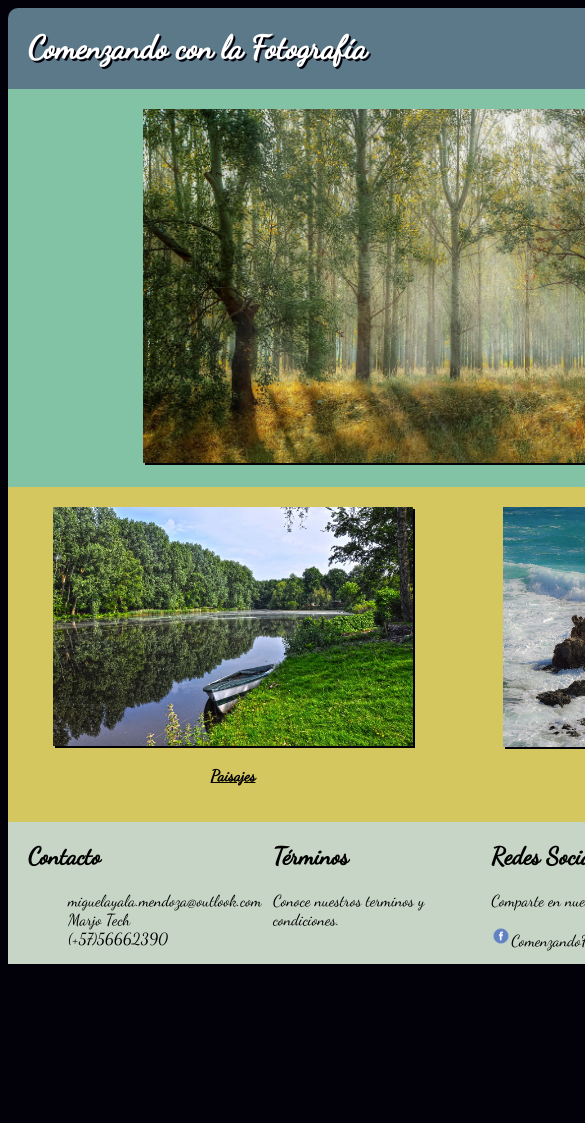
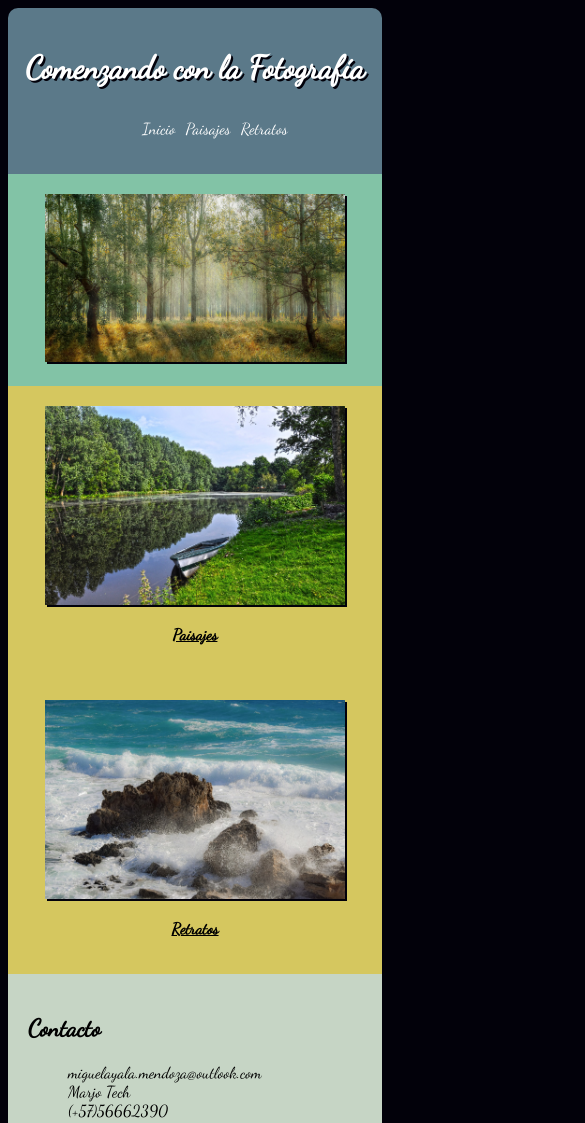
Before and after one commit to mayala82/Fotografias, a plain HTML site: page Index.html in a window 390 px wide. Shown: the top 1123 px of the page, 585 px wide, since content can reach past the window. Before the commit the page ends 972 px from the top, so only its background shows below. Drawn offline with Linux system fonts and the light colour scheme.

Commit message:
Actualizacion de hoja de estilos vista dispositivos moviles

```diff
--- a/css/estilos.css
+++ b/css/estilos.css
@@ -6,33 +6,14 @@ body{
   background-color: #02010a;
   font-family: DancingScript;
 }
-#contenido{
-  width: 900px;
-  margin: 0 auto;
-  display: flex;
-  flex-direction: column;
-}
 header{
   background-color: #5b7989;
   border-radius: 10px 10px 0px 0px;
-
   color: white;
-  display: flex;
-  flex-flow: row;
+}
+footer{
   width: 100%;
-}
-#titulo{
-  margin-left: 20px;
-  float: left;
-  width: 60%;
-}
-#titulo>h1{
-  text-shadow: 2px 2px #02010a;
-}
-nav{
-    width: 40%;
-    float: right;
-    padding-left: 10px;
+  background-color: #C6d5c5;
 }
 .menu{
   list-style-type: none;
@@ -53,7 +34,31 @@ nav{
   text-decoration: underline;
 }
 .menu>li>a:visited{}
-
+@media screen and (min-width:960px){
+  #contenido{
+    width: 900px;
+    margin: 0 auto;
+    display: flex;
+    flex-direction: column;
+  }
+  header{
+    display: flex;
+    flex-flow: row;
+    width: 100%;
+  }
+  #titulo{
+    margin-left: 20px;
+    float: left;
+    width: 60%;
+  }
+  #titulo>h1{
+    text-shadow: 2px 2px #02010a;
+  }
+  nav{
+      width: 40%;
+      float: right;
+      padding-left: 10px;
+  }
   .principal{
     width: 100%;
     margin: 0 auto;
@@ -89,17 +94,9 @@ img{
   .adaptativa_2{
     width: 80%;
   }
-#img2:hover{
-  transform: rotate(10deg);
-}
-#img3:hover{
-  transform: translate(-5px,20px);
-}
   footer{
-  width: 100%;
     display: flex;
     flex-flow: row;
-  background-color: #C6d5c5;
   }
   footer>div{
     width: 25%;
@@ -124,3 +121,95 @@ footer a{
     text-decoration: none;
     color: black;
   }
+
+}
+@media screen and (max-width:959px){
+  #contenido{
+    width: 100%;
+    margin: 0 auto;
+  }
+  header{
+    width: 100%;
+    text-align: center;
+    padding-top: 20px;
+    padding-bottom: 20px;
+  }
+  .principal{
+    width: 100%;
+    margin: 0 auto;
+    background-color: #82c3a6;
+    text-align: center;
+
+  }
+  .secundario{
+    width: 100%;
+    margin: 0 auto;
+    background-color: #d5c75f;
+    border: 1px;
+  }
+  #titulo{
+    width: 100%;
+
+  }
+  #titulo>h1{
+    text-shadow: 2px 2px #02010a;
+  }
+  nav{
+      width: 100%;
+  }
+
+  img{
+    box-shadow: 2px 2px #02010a;
+  }
+  .principal>img{
+    width: 80%;
+    margin-top: 20px;
+    margin-bottom: 20px;
+    shadow: 2px 2px #02010a;
+  }
+  .secundario p {
+    text-decoration: underline;
+  }
+  .secundario>div{
+    width: 100%;
+    padding-top: 20px;
+    padding-bottom: 20px;
+    text-align: center;
+  }
+  .adaptativa_2{
+    width: 80%;
+  }
+  footer{
+    padding-top: 20px;
+    padding-bottom: 20px;
+  }
+  footer>div{
+    width: 100%;
+    padding-left: 10px;
+    margin-left: 10px;
+  }
+  footer ul{
+    list-style-type: none;
+    text-align: left;
+  }
+  footer ul>li{
+    margin: 0px;
+    padding: 0px;
+  }
+  footer img{
+    width: 5%;
+    margin: 0px;
+    padding: 0px;
+    box-shadow: 0px 0px;
+  }
+  footer a{
+    text-decoration: none;
+    color: black;
+  }
+}
+#img2:hover{
+  transform: rotate(10deg);
+}
+#img3:hover{
+  transform: translate(-5px,20px);
+}
```
Lines whose indentation alone changed are shown as unchanged.
